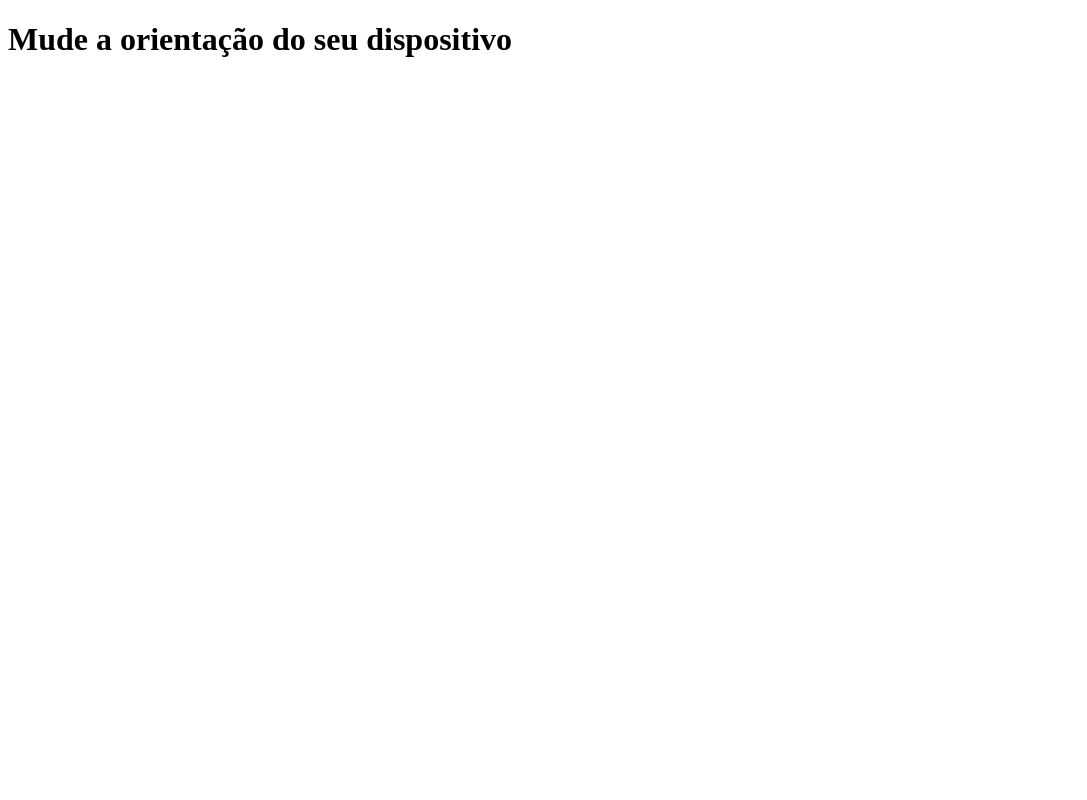
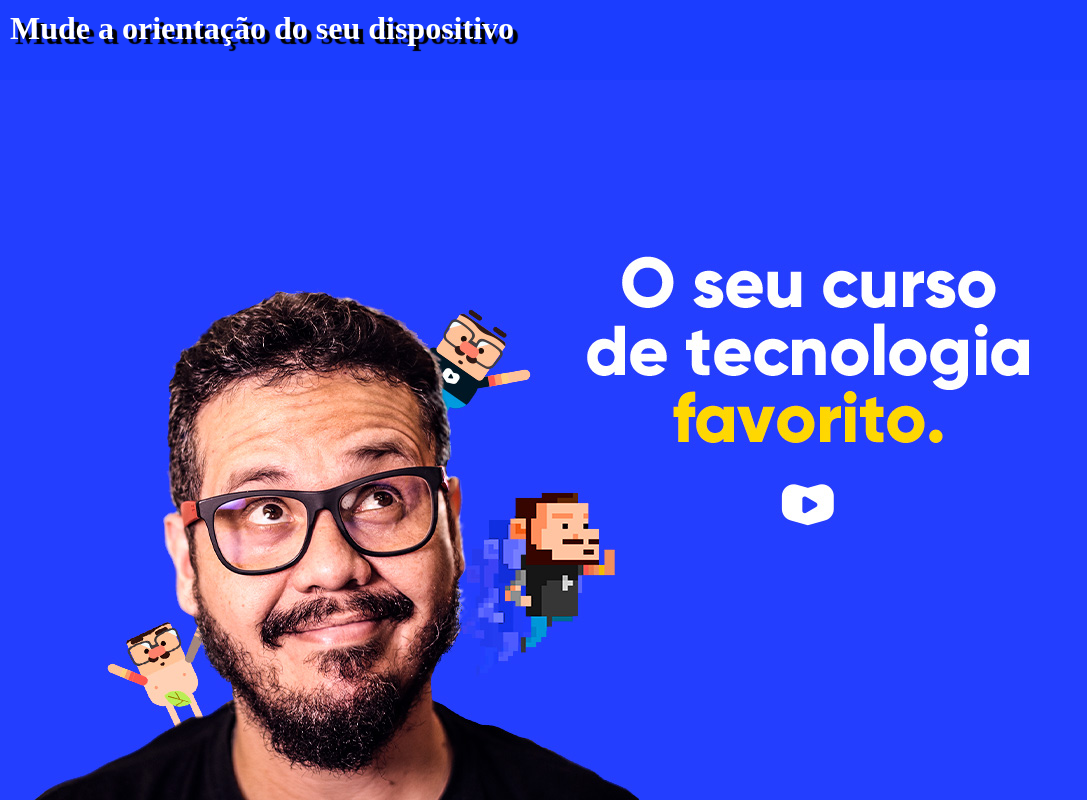
Before and after one commit to PierreCarneiro/Modulo_IV, a plain HTML site: page ex026/mq002/index.html in a window 1280 px wide. Shown: the whole page, without its empty margins (0-1087 px from the left). Drawn offline with Linux system fonts and the light colour scheme.

Commit message:
Add características para telas diferentes.
Telas diferentes com estilos específicos para cada tela.

```diff
--- a/ex026/mq002/estilos/paisagem.css
+++ b/ex026/mq002/estilos/paisagem.css
@@ -1,3 +1,8 @@
 @charset "UTF-8";
 
 /* Aparelho deitado modo landscape*/
+
+body {
+  background-image: url("../imagens/cev-landscape.jpg");
+  background-position: left bottom;
+}
--- a/ex026/mq002/estilos/retrato.css
+++ b/ex026/mq002/estilos/retrato.css
@@ -1,3 +1,8 @@
 @charset "UTF-8";
 
 /* Aparelho deitado modo portrait*/
+
+body {
+  background-image: url("../imagens/cev-portrait.jpg");
+  background-position: center bottom;
+}
--- a/ex026/mq002/estilos/style.css
+++ b/ex026/mq002/estilos/style.css
@@ -1,3 +1,22 @@
 @charset "UTF-8";
 
-/* Outras telas */
+/* Configurações Gerais */
+
+* {
+  margin: 0px;
+  padding: 0px;
+}
+
+html, body {
+  width: 100vw;
+  height: 100vh;
+  background-color: #1b3dff;
+  background-size: contain;
+  background-repeat: no-repeat;
+}
+
+h1 {
+  color: white;
+  text-shadow: 5px 5px 1px black;
+  padding: 10px;
+}
```
